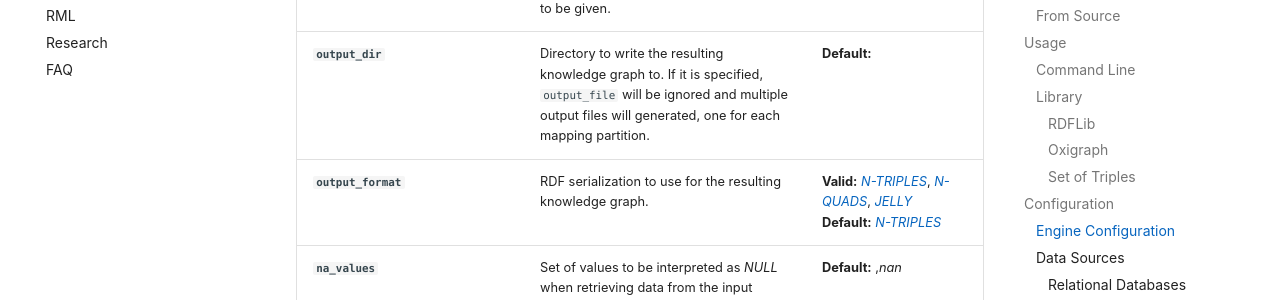
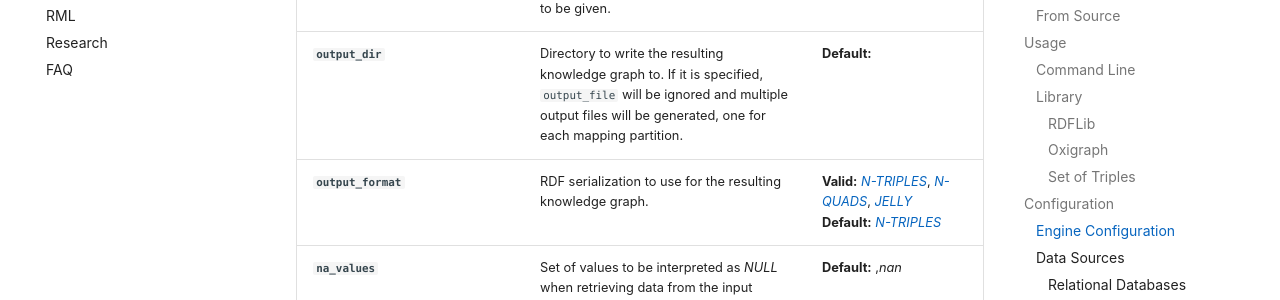
Before and after one commit to morph-kgc/morph-kgc-docs, an MkDocs documentation site: the page built from docs/documentation.md, in a window 1280 px wide and 900 px high, scrolled down 4170 px. Shown: the part 173-473 px from the top of the window. Built offline with MkDocs 1.6.1 and Material for MkDocs 9.7.7, drawn with Linux system fonts in a browser that asks for light colours; comment, search, counter and statistics services are not loaded.

```diff
--- a/docs/documentation.md
+++ b/docs/documentation.md
@@ -184,7 +184,7 @@ The execution of Morph-KGC can be **tuned** via the **`CONFIGURATION`** section
 | <div style="width:195px">Property</div> | Description                                                                                                                                                                                                                                  | Values                                                                                                                                                                  |
 |-----------------------------------------|----------------------------------------------------------------------------------------------------------------------------------------------------------------------------------------------------------------------------------------------|-------------------------------------------------------------------------------------------------------------------------------------------------------------------------|
 | **`output_file`**                       | File to write the resulting knowledge graph to. The file extension is derived from `output_format`, so it does not need to be given.                                                                                                          | **Default:** _knowledge-graph_                                                                                                                                          |
-| **`output_dir`**                        | Directory to write the resulting knowledge graph to. If it is specified, `output_file` will be ignored and multiple output files will generated, one for each mapping partition.                                                             | **Default:**                                                                                                                                                            |
+| **`output_dir`**                        | Directory to write the resulting knowledge graph to. If it is specified, `output_file` will be ignored and multiple output files will be generated, one for each mapping partition.                                                             | **Default:**                                                                                                                                                            |
 | **`output_format`**                     | RDF serialization to use for the resulting knowledge graph.                                                                                                                                                                                  | **Valid:** _[N-TRIPLES](https://www.w3.org/TR/n-triples/)_, _[N-QUADS](https://www.w3.org/TR/n-quads/)_, _[JELLY](https://w3id.org/jelly/)_<br>**Default:** _[N-TRIPLES](https://www.w3.org/TR/n-triples/)_ |
 | **`na_values`**                         | Set of values to be interpreted as _NULL_ when retrieving data from the input sources. The set of values must be separated by commas.                                                                                                        | **Default:** ,_nan_                                                                                                                                                     |
 | **`literal_escaping_chars`**            | Set of characters to be escaped in the generation of literals. The set of characters must be separated by commas. The backslash is always escaped.                                                                                           | **Default:** _"_,_\n_,_\r_                                                                                                                                              |
```
